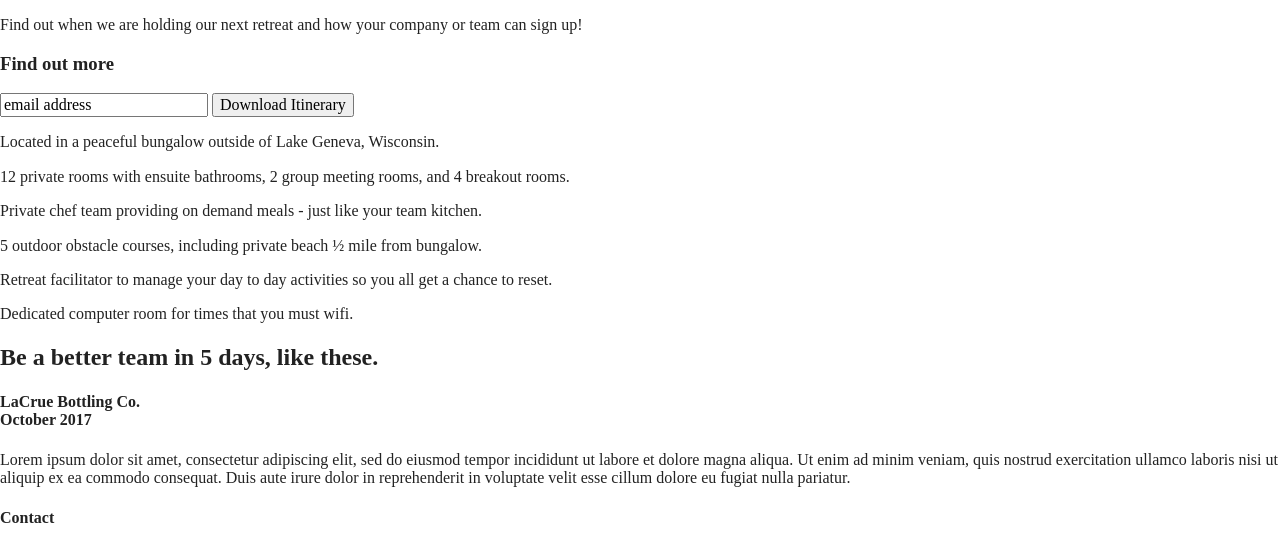
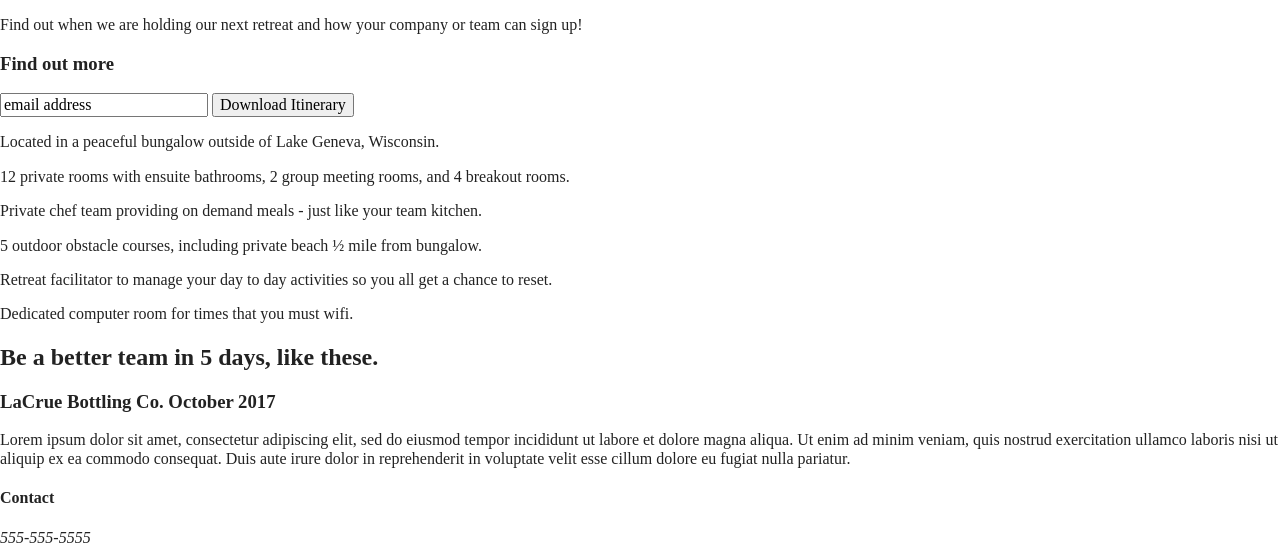
Before and after one commit to perrycq/unplugged-retreat, a website built with Parcel: page index.html in a window 1280 px wide. Shown: the part 213-758 px from the top of the page. Built offline with nearby package versions, Linux system fonts and the light colour scheme.

Commit message:
Added and corrected tags in the review section

```diff
--- a/index.html
+++ b/index.html
@@ -97,11 +97,16 @@
     <section class="reviews">
       <div class="content-wrapper">
         <h2>Be a better team in 5 days, like these.</h2>
-        <h4>
-          LaCrue Bottling Co. <br>
-          October 2017
-        </h4>
-        <p>Lorem ipsum dolor sit amet, consectetur adipiscing elit, sed do eiusmod tempor incididunt ut labore et dolore magna aliqua. Ut enim ad minim veniam, quis nostrud exercitation ullamco laboris nisi ut aliquip ex ea commodo consequat. Duis aute irure dolor in reprehenderit in voluptate velit esse cillum dolore eu fugiat nulla pariatur. </p>
+        <article>
+          <div class="company-review">
+            <h3>
+              LaCrue Bottling Co. October 2017
+            </h3>
+            <p>
+              Lorem ipsum dolor sit amet, consectetur adipiscing elit, sed do eiusmod tempor incididunt ut labore et dolore magna aliqua. Ut enim ad minim veniam, quis nostrud exercitation ullamco laboris nisi ut aliquip ex ea commodo consequat. Duis aute irure dolor in reprehenderit in voluptate velit esse cillum dolore eu fugiat nulla pariatur.
+            </p>
+          </div>
+        </article>
       </div>
     </section>
 
```
